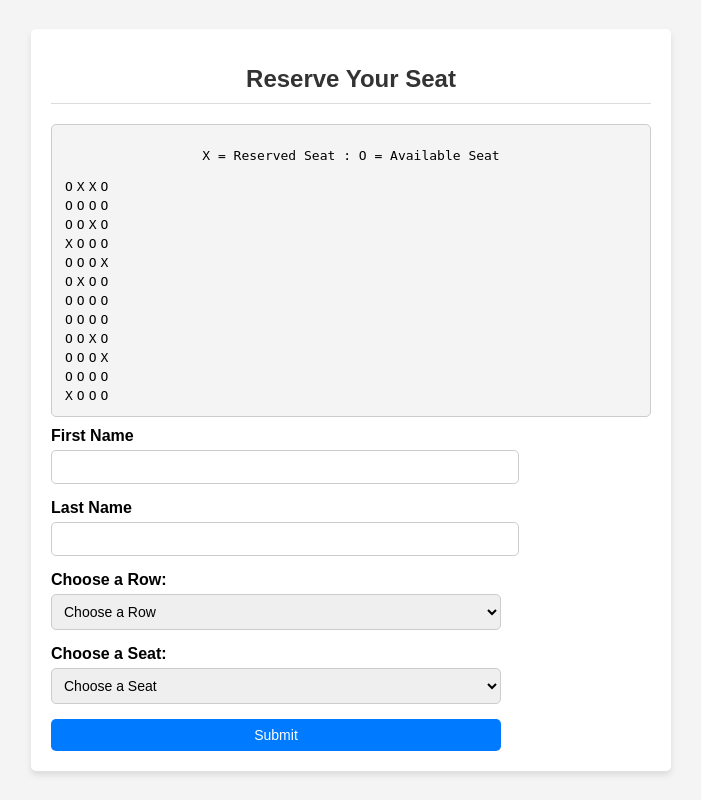
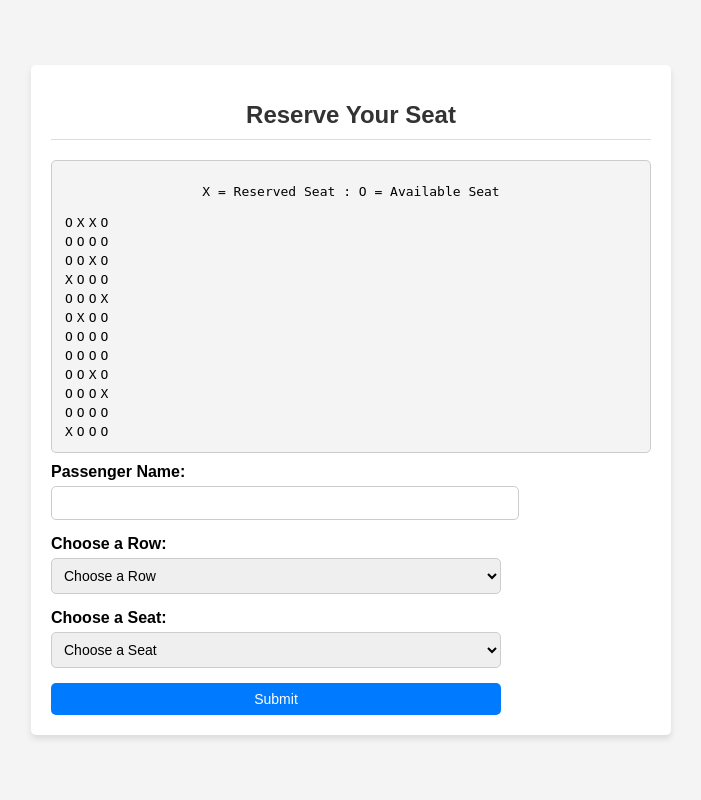
Before and after one commit to riannaellis/4320FinalProject, a Flask app: page /reserve in a window 1280 px wide. Shown: the whole page, without its empty margins (289-990 px from the left). Run offline with Flask 3, Linux system fonts and the light colour scheme; data comes from the database, SQL or seed files in the repository.

Commit message:
Added a message if the seat is already reserved.

```diff
--- a/app.py
+++ b/app.py
@@ -1,7 +1,10 @@
-from flask import Flask, render_template, request, redirect, url_for
+from flask import Flask, render_template, request, redirect, url_for, flash
 import sqlite3
 
 app = Flask(__name__)
+app.config["DEBUG"] = True
+app.config["SECRECT_KEY"] = 'your secret key'
+app.secret_key = 'your secret key'
 
 # Create def to initialize the database
 def initialize_database():
@@ -46,7 +49,7 @@ def admin_login():
     return render_template('admin_login.html')
 
 # Create app route for reserve to avoid crashes for now.
-@app.route("/reserve")
+@app.route("/reserve", methods=["GET", "POST"])
 def reserve_seat():
 
     #Initialize seating chart
@@ -68,23 +71,52 @@ def reserve_seat():
         seat_column = seat['seatColumn']
         seating_chart[seat_row][seat_column] = "X"
 
-    message = None
-
     if request.method == 'POST':
         # Get form data
-        first_name = request.form['first_name']
-        last_name = request.form['last_name']
-        row = int(request.form['row'])
-        seat = int(request.form['seat'])
+        passengerName = request.form['name']
+        seatRow = int(request.form['row'])
+        seatColumn = int(request.form['seat'])
+        eTicketNumber = get_eTicketNumber(passengerName)
 
         # Reserve seat if available
-        if seating_chart[row][seat] == 'O':
-            seating_chart[row][seat] = 'X'
-            message = f"Seat {seat} in row {row} reserved for {first_name} {last_name}."
+        if seating_chart[seatRow][seatColumn] == 'O':
+            query = 'INSERT INTO reservations (passengerName, seatRow, seatColumn, eTicketNumber) VALUES (?, ?, ?, ?);'
+            cursor.execute(query, (passengerName, seatRow, seatColumn, eTicketNumber))
+            mydb.commit()
+            flash(f"Congratuations {passengerName}! Row: {seatRow}, Seat: {seatColumn} is now reserved for you. Enjoy your trip!\nYour eticket number is: {eTicketNumber}")
         else:
-            message = f"Seat {seat} in row {row} is already reserved."
+            flash(f"Row: {seatRow}, Seat: {seatColumn} is already assigned. Choose again.")
 
-    return render_template('reserve_seat.html', seating_chart=seating_chart, rows=len(seating_chart), message=message, seats_per_row=seats_per_row)
+    return render_template('reserve_seat.html', seating_chart=seating_chart, rows=len(seating_chart), seats_per_row=seats_per_row)
+
+def get_eTicketNumber(passengerName):
+    course = "INFOTC4320"
+    eTicketNumber = ""
+
+    length_course = len(course)
+    length_name = len(passengerName)
+
+    min_length = 0
+    if length_course >= length_name:
+        min_length = length_name
+    else:
+        min_length = length_course
+
+    for i in range(min_length):
+        eTicketNumber = "".join(passengerName[1] + course[1])
+
+    eTicketNumber += passengerName[min_length:] + course[min_length:]
+
+    return eTicketNumber
+
+
+
+
+
+
+
+
+
 
 # Run the Flask app
 if __name__ == "__main__":
--- a/static/reservestyle.css
+++ b/static/reservestyle.css
@@ -65,3 +65,10 @@ button {
 button:hover {
     background-color: #0056b3;
 }
+
+.alert {
+    padding: 20px;
+    margin: 5px;
+    color: #970020;
+    background-color: #ffd5de;
+}
--- a/templates/reserve_seat.html
+++ b/templates/reserve_seat.html
@@ -8,6 +8,15 @@
 </head>
 <body>
     <div class="container">
+        <div class="content">
+
+            {%for message in get_flashed_messages()%}
+                <div class="alert">
+                    {{ message }}
+                </div>
+            {%endfor%}
+            {% block content %} {% endblock %}
+        </div>
         <h1>Reserve Your Seat</h1>
         <div class="seating-chart">
             <p>X = Reserved Seat : O = Available Seat</p>
@@ -23,12 +32,8 @@
         </div>
         <form method="POST">
             <div class="form-group">
-                <label for="first-name">First Name</label>
-                <input type="text" id="first-name" name="first_name" required>
-            </div>
-            <div class="form-group">
-                <label for="last-name">Last Name</label>
-                <input type="text" id="last-name" name="last_name" required>
+                <label for="name">Passenger Name:</label>
+                <input type="text" id="name" name="name" required>
             </div>
             <div class="form-group">
                 <label for="row">Choose a Row:</label>
```
